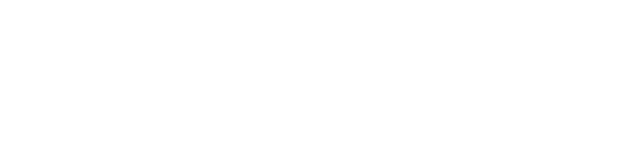
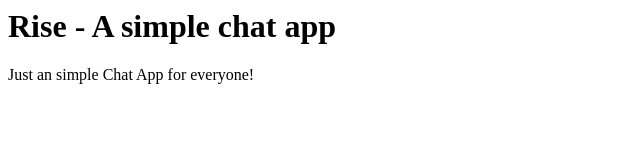
Before and after one commit to drexxdv/rise, a plain HTML site: page index.html in a window 1280 px wide. Shown: the whole page, without its empty margins (0-640 px from the left). Drawn offline with Linux system fonts and the light colour scheme.

Commit message:
Working on Web App #1

```diff
--- a/index.html
+++ b/index.html
@@ -3,4 +3,10 @@
   <head>
     <title>Rise - Chat App</title>
   </head>
+  <body>
+    <h1>Rise - A simple chat app</h1>
+    <p>
+      Just an simple Chat App for everyone!
+    </p>
+  </body>
 </html>
```
